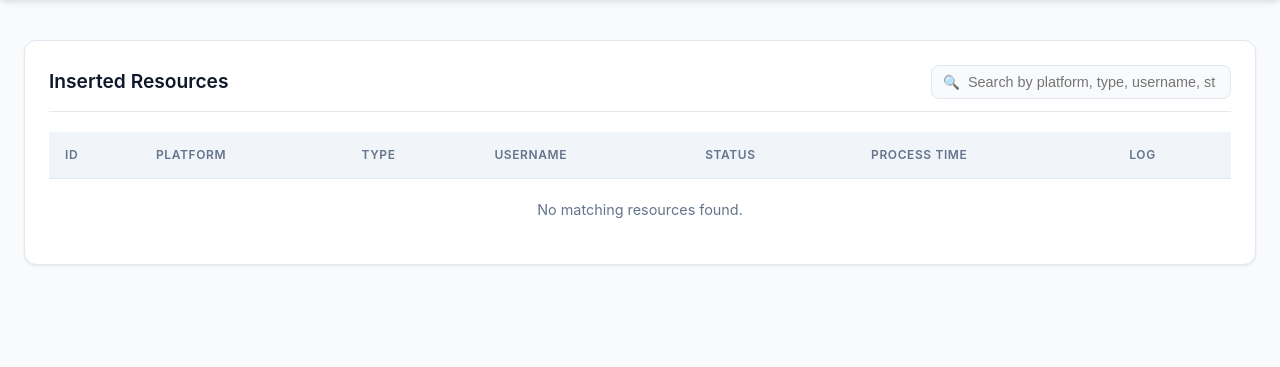
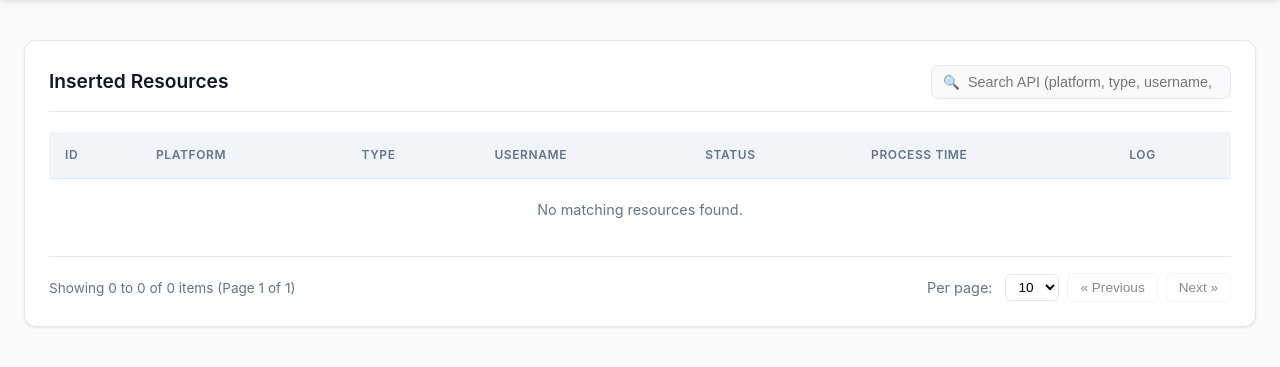
Before and after one commit to mohammadshko/resource_management, a FastAPI app: page /list in a window 1280 px wide. Shown: the part 70-437 px from the top of the page. Run offline with FastAPI, Linux system fonts and the light colour scheme; data that the repository does not hold is empty.

Commit message:
Refactor resource management to single table model with search and pagination
Co-authored-by: mohammadshko <63161643+mohammadshko@users.noreply.github.com>

```diff
--- a/app/main.py
+++ b/app/main.py
@@ -1,14 +1,15 @@
-import time
+import math
 from datetime import datetime, timezone
 from typing import List, Optional
-from fastapi import FastAPI, Depends, HTTPException, status, Request
+from fastapi import FastAPI, Depends, HTTPException, status, Request, Query
 from fastapi.staticfiles import StaticFiles
 from fastapi.templating import Jinja2Templates
 from fastapi.responses import HTMLResponse
+from sqlalchemy import or_
 from sqlalchemy.orm import Session
 
 from app.database import engine, Base, get_db
-from app.models import ResourceLog, PlatformUser
+from app.models import Resource
 from app import schemas
 
 def utc_now():
@@ -19,7 +20,7 @@ Base.metadata.create_all(bind=engine)
 
 app = FastAPI(
     title="Resource Management API",
-    description="API for ingesting resource requests, searching platform databases, and managing logs.",
+    description="API for ingesting resource requests, managing resources, status, process_time, and logs.",
     version="1.0.0",
 )
 
@@ -42,10 +43,10 @@ def get_list_page(request: Request):
 
 @app.post(
     "/api/resources",
-    response_model=schemas.ResourceLogResponse,
+    response_model=schemas.ResourceResponse,
     status_code=status.HTTP_201_CREATED,
-    summary="Create resource log and check platform user",
-    description="Accepts resource data (platform enum, type enum ['channel', 'group'], username). Searches platform database for username; if missing, inserts new row. Saves log entry with status 'pending' and empty log."
+    summary="Get resource data and insert if missing",
+    description="Accepts resource data (platform enum, type enum ['channel', 'group'], username). Checks database for username per platform and inserts new row if missing."
 )
 def create_resource(
     resource: schemas.ResourceCreate,
@@ -54,23 +55,15 @@ def create_resource(
     platform_val = resource.platform.value if hasattr(resource.platform, 'value') else str(resource.platform)
     type_val = resource.type.value if hasattr(resource.type, 'value') else str(resource.type)
 
-    # Check platform user database
-    platform_user = db.query(PlatformUser).filter(
-        PlatformUser.platform == platform_val,
-        PlatformUser.username == resource.username
+    existing = db.query(Resource).filter(
+        Resource.platform == platform_val,
+        Resource.username == resource.username
     ).first()
 
-    if not platform_user:
-        platform_user = PlatformUser(
-            platform=platform_val,
-            username=resource.username
-        )
-        db.add(platform_user)
-        db.commit()
-        db.refresh(platform_user)
+    if existing:
+        return existing
 
-    # Save resource log with 'pending' status, empty log and empty process_time
-    log_entry = ResourceLog(
+    new_resource = Resource(
         platform=platform_val,
         type=type_val,
         username=resource.username,
@@ -78,43 +71,49 @@ def create_resource(
         process_time=None,
         log=""
     )
-    db.add(log_entry)
+    db.add(new_resource)
     db.commit()
-    db.refresh(log_entry)
+    db.refresh(new_resource)
 
-    return log_entry
+    return new_resource
 
 
 @app.get(
     "/api/resources",
-    response_model=List[schemas.ResourceLogResponse],
-    summary="List resource logs",
-    description="Retrieve all resource log entries, optionally filtered by status or platform."
+    response_model=schemas.PaginatedResourceResponse,
+    summary="List resources with search and pagination",
+    description="Retrieve paginated resource entries with server-side search filtering across platform, type, username, status, or log."
 )
 def get_resources(
-    status: Optional[str] = None,
-    platform: Optional[str] = None,
+    search: Optional[str] = Query(None, description="Search term for platform, type, username, status, or log"),
+    page: int = Query(1, ge=1, description="Page number"),
+    page_size: int = Query(10, ge=1, le=100, description="Items per page"),
     db: Session = Depends(get_db)
 ):
-    query = db.query(ResourceLog)
-    if status:
-        query = query.filter(ResourceLog.status == status)
-    if platform:
-        query = query.filter(ResourceLog.platform == platform)
-    return query.order_by(ResourceLog.id.desc()).all()
+    query = db.query(Resource)
 
+    if search and search.strip():
+        term = f"%{search.strip().lower()}%"
+        query = query.filter(
+            or_(
+                Resource.platform.ilike(term),
+                Resource.type.ilike(term),
+                Resource.username.ilike(term),
+                Resource.status.ilike(term),
+                Resource.log.ilike(term)
+            )
+        )
 
-@app.get(
-    "/api/platform-users",
-    response_model=List[schemas.PlatformUserResponse],
-    summary="List platform users",
-    description="Retrieve all registered platform users."
-)
-def get_platform_users(
-    platform: Optional[str] = None,
-    db: Session = Depends(get_db)
-):
-    query = db.query(PlatformUser)
-    if platform:
-        query = query.filter(PlatformUser.platform == platform)
-    return query.order_by(PlatformUser.id.desc()).all()
+    total = query.count()
+    total_pages = math.ceil(total / page_size) if total > 0 else 1
+
+    offset = (page - 1) * page_size
+    items = query.order_by(Resource.id.desc()).offset(offset).limit(page_size).all()
+
+    return schemas.PaginatedResourceResponse(
+        items=items,
+        total=total,
+        page=page,
+        page_size=page_size,
+        total_pages=total_pages
+    )
--- a/app/static/style.css
+++ b/app/static/style.css
@@ -263,3 +263,54 @@ pre.log-output {
     white-space: pre-wrap;
     word-break: break-all;
 }
+
+.pagination-container {
+    display: flex;
+    justify-content: space-between;
+    align-items: center;
+    padding-top: 16px;
+    margin-top: 16px;
+    border-top: 1px solid var(--border-color);
+    font-size: 0.9rem;
+    color: var(--text-secondary);
+}
+
+.pagination-controls {
+    display: flex;
+    align-items: center;
+    gap: 8px;
+}
+
+.pagination-btn {
+    padding: 6px 12px;
+    background: #fff;
+    border: 1px solid var(--border-color);
+    border-radius: 6px;
+    color: var(--text-primary);
+    cursor: pointer;
+    font-size: 0.85rem;
+    font-weight: 500;
+    transition: all 0.2s;
+}
+
+.pagination-btn:hover:not(:disabled) {
+    background: #f1f5f9;
+    border-color: #cbd5e1;
+}
+
+.pagination-btn:disabled {
+    opacity: 0.5;
+    cursor: not-allowed;
+}
+
+.pagination-info {
+    font-size: 0.85rem;
+}
+
+.pageSize-select {
+    padding: 4px 8px;
+    border: 1px solid var(--border-color);
+    border-radius: 6px;
+    background: #fff;
+    font-size: 0.85rem;
+}
--- a/app/templates/list.html
+++ b/app/templates/list.html
@@ -28,7 +28,7 @@
                 <h2>Inserted Resources</h2>
                 <div class="search-box">
                     <span class="search-icon">🔍</span>
-                    <input type="text" id="searchInput" placeholder="Search by platform, type, username, status...">
+                    <input type="text" id="searchInput" placeholder="Search API (platform, type, username, status)...">
                 </div>
             </div>
 
@@ -50,19 +50,42 @@
                     </tbody>
                 </table>
             </div>
+
+            <!-- Pagination Bar -->
+            <div class="pagination-container">
+                <div class="pagination-info">
+                    Showing <span id="showingStart">0</span> to <span id="showingEnd">0</span> of <span id="totalItems">0</span> items
+                    (Page <span id="currentPage">1</span> of <span id="totalPages">1</span>)
+                </div>
+
+                <div class="pagination-controls">
+                    <label for="pageSizeSelect" style="margin-right: 5px;">Per page:</label>
+                    <select id="pageSizeSelect" class="pageSize-select">
+                        <option value="5">5</option>
+                        <option value="10" selected>10</option>
+                        <option value="25">25</option>
+                        <option value="50">50</option>
+                    </select>
+
+                    <button id="prevBtn" class="pagination-btn" disabled>&laquo; Previous</button>
+                    <button id="nextBtn" class="pagination-btn" disabled>Next &raquo;</button>
+                </div>
+            </div>
         </div>
     </div>
 
     <script>
-        let allResources = [];
+        let currentPage = 1;
+        let currentPageSize = 10;
+        let searchTimeout = null;
 
-        function renderResources(resources) {
+        function renderTable(items) {
             const tbody = document.getElementById('resourceLogsTable');
-            if (resources.length === 0) {
+            if (!items || items.length === 0) {
                 tbody.innerHTML = '<tr><td colspan="7" style="text-align: center; color: #64748b; padding: 20px;">No matching resources found.</td></tr>';
                 return;
             }
-            tbody.innerHTML = resources.map(l => {
+            tbody.innerHTML = items.map(l => {
                 const statusClass = l.status === 'done' ? 'badge-done' : (l.status === 'error' ? 'badge-error' : 'badge-pending');
                 const processTime = l.process_time !== null ? l.process_time + 's' : 'None';
                 const logDisplay = l.log ? `<pre class="log-output">${l.log}</pre>` : '<span style="color: #94a3b8; font-style: italic;">Empty</span>';
@@ -81,33 +104,71 @@
         }
 
         async function fetchResourceLogs() {
+            const searchTerm = document.getElementById('searchInput').value.trim();
+            const params = new URLSearchParams({
+                page: currentPage,
+                page_size: currentPageSize
+            });
+            if (searchTerm) {
+                params.append('search', searchTerm);
+            }
+
             try {
-                const res = await fetch('/api/resources');
-                allResources = await res.json();
-                renderResources(allResources);
+                const res = await fetch(`/api/resources?${params.toString()}`);
+                const data = await res.json();
+
+                renderTable(data.items);
+
+                // Update pagination controls
+                document.getElementById('totalItems').textContent = data.total;
+                document.getElementById('currentPage').textContent = data.page;
+                document.getElementById('totalPages').textContent = data.total_pages;
+
+                const start = data.total === 0 ? 0 : (data.page - 1) * data.page_size + 1;
+                const end = Math.min(data.page * data.page_size, data.total);
+                document.getElementById('showingStart').textContent = start;
+                document.getElementById('showingEnd').textContent = end;
+
+                document.getElementById('prevBtn').disabled = data.page <= 1;
+                document.getElementById('nextBtn').disabled = data.page >= data.total_pages;
             } catch (err) {
-                console.error('Failed to fetch resource logs:', err);
+                console.error('Failed to fetch resources from API:', err);
                 document.getElementById('resourceLogsTable').innerHTML =
                     '<tr><td colspan="7" style="text-align: center; color: #ef4444;">Failed to load data from server.</td></tr>';
             }
         }
 
-        document.getElementById('searchInput').addEventListener('input', (e) => {
-            const query = e.target.value.toLowerCase().trim();
-            if (!query) {
-                renderResources(allResources);
-                return;
-            }
-            const filtered = allResources.filter(r =>
-                r.platform.toLowerCase().includes(query) ||
-                r.type.toLowerCase().includes(query) ||
-                r.username.toLowerCase().includes(query) ||
-                r.status.toLowerCase().includes(query) ||
-                (r.log && r.log.toLowerCase().includes(query))
-            );
-            renderResources(filtered);
+        // Search debouncing
+        document.getElementById('searchInput').addEventListener('input', () => {
+            clearTimeout(searchTimeout);
+            searchTimeout = setTimeout(() => {
+                currentPage = 1;
+                fetchResourceLogs();
+            }, 300);
         });
 
+        // Page size selection
+        document.getElementById('pageSizeSelect').addEventListener('change', (e) => {
+            currentPageSize = parseInt(e.target.value, 10);
+            currentPage = 1;
+            fetchResourceLogs();
+        });
+
+        // Previous button
+        document.getElementById('prevBtn').addEventListener('click', () => {
+            if (currentPage > 1) {
+                currentPage--;
+                fetchResourceLogs();
+            }
+        });
+
+        // Next button
+        document.getElementById('nextBtn').addEventListener('click', () => {
+            currentPage++;
+            fetchResourceLogs();
+        });
+
+        // Initial load
         fetchResourceLogs();
     </script>
 </body>
```
Also changed, not shown: app/models.py (+4 -13 lines), app/schemas.py (+7 -24 lines), tests/test_api.py (+39 -16 lines).
